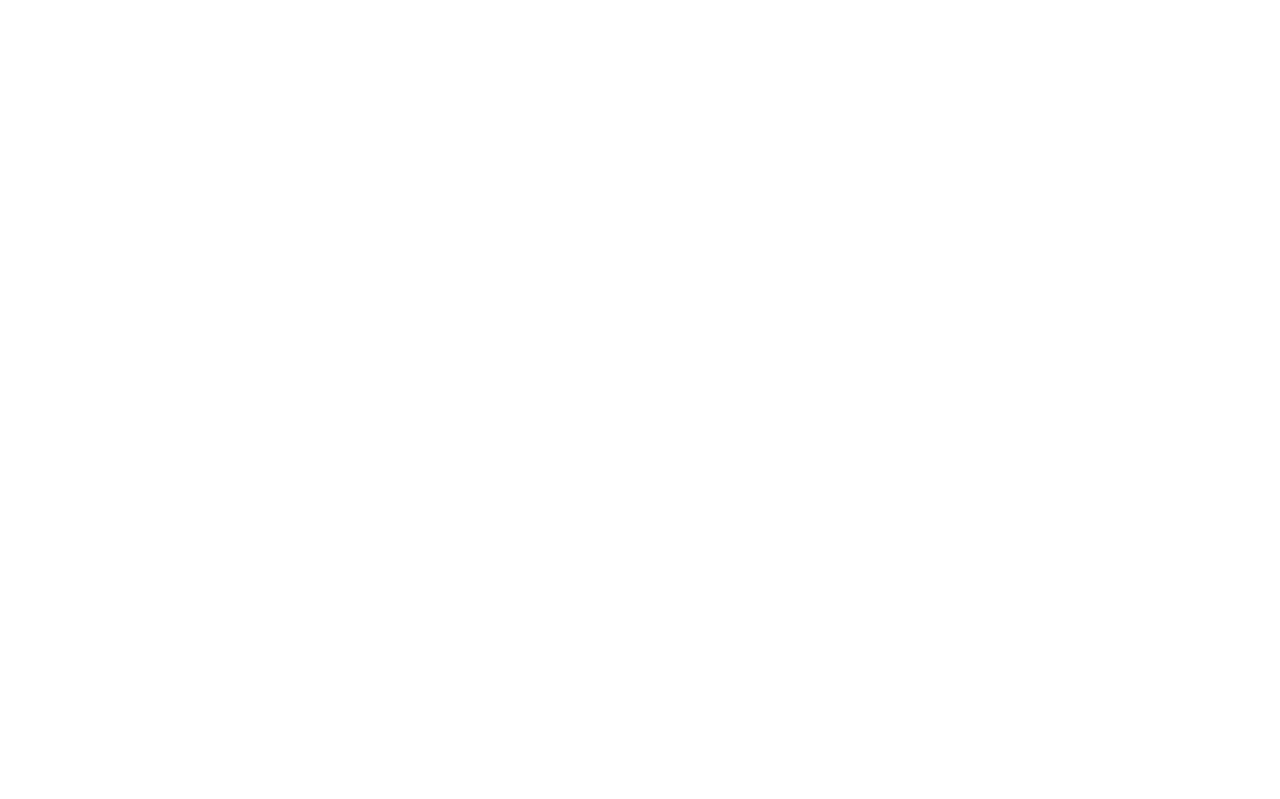
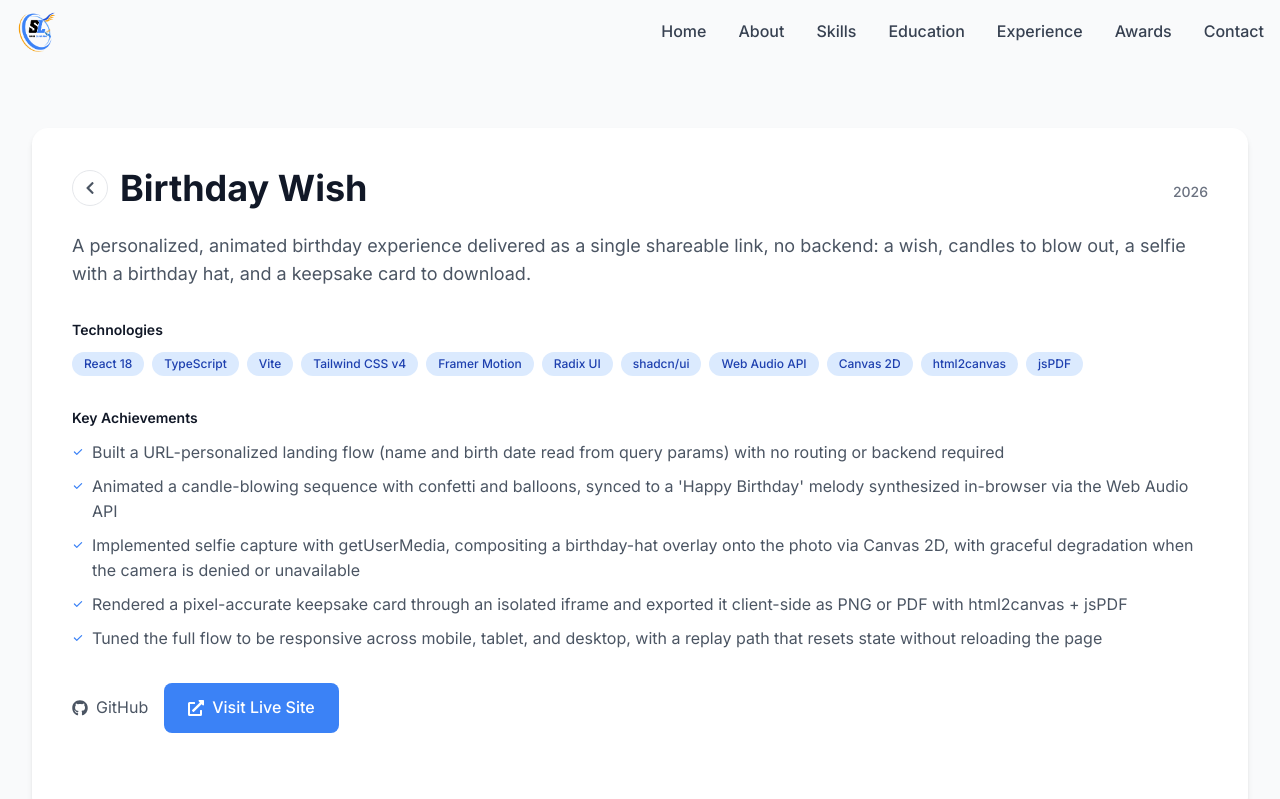
Before and after one commit to vannseavlong/VANN_Seavlong, a Next.js app: page /projects/birthday-wish in a window 1280 px wide. Before the commit this address had no page. Shown: the top 799 px of the page. Built offline with nearby package versions, Linux system fonts and the light colour scheme.

Commit message:
add bd wish

```diff
--- a/src/data/projects.ts
+++ b/src/data/projects.ts
@@ -134,6 +134,37 @@
     ],
     liveLink: "https://pcclongcelot.vercel.app/",
     mediaType: "web",
+  },
+  {
+    slug: "birthday-wish",
+    title: "Birthday Wish",
+    duration: "2026",
+    description:
+      "A personalized, animated birthday experience delivered as a single shareable link, no backend: a wish, candles to blow out, a selfie with a birthday hat, and a keepsake card to download.",
+    technologies: [
+      "React 18",
+      "TypeScript",
+      "Vite",
+      "Tailwind CSS v4",
+      "Framer Motion",
+      "Radix UI",
+      "shadcn/ui",
+      "Web Audio API",
+      "Canvas 2D",
+      "html2canvas",
+      "jsPDF",
+    ],
+    achievements: [
+      "Built a URL-personalized landing flow (name and birth date read from query params) with no routing or backend required",
+      "Animated a candle-blowing sequence with confetti and balloons, synced to a 'Happy Birthday' melody synthesized in-browser via the Web Audio API",
+      "Implemented selfie capture with getUserMedia, compositing a birthday-hat overlay onto the photo via Canvas 2D, with graceful degradation when the camera is denied or unavailable",
+      "Rendered a pixel-accurate keepsake card through an isolated iframe and exported it client-side as PNG or PDF with html2canvas + jsPDF",
+      "Tuned the full flow to be responsive across mobile, tablet, and desktop, with a replay path that resets state without reloading the page",
+    ],
+    githubLink: "https://github.com/vannseavlong/BD-Wish",
+    liveLink: "https://bd-wish-two.vercel.app/",
+    mediaType: "web",
+    coverImage: "/project/birthday-wish/og-image.png",
   },
 ];
 
```
Also changed, not shown: public/project/birthday-wish/og-image.png (added).
